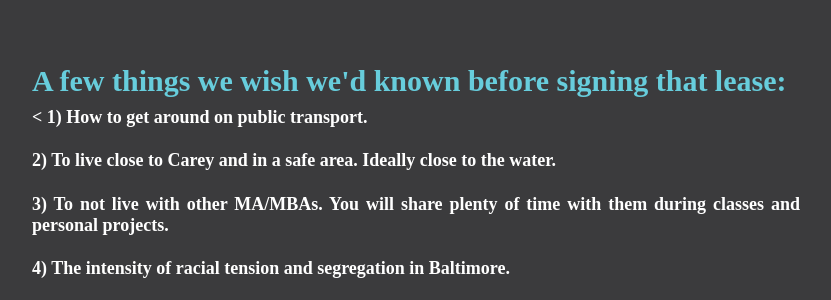
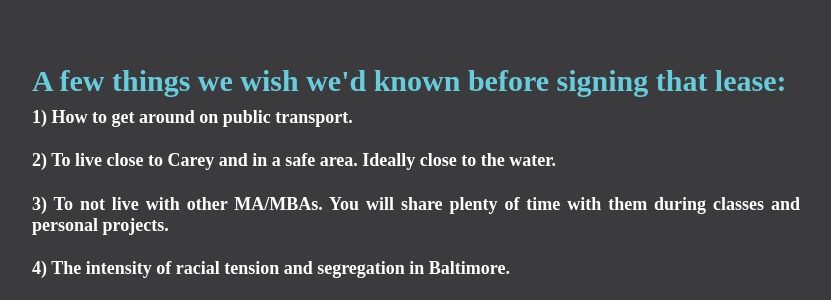
Before and after one commit to Karahmel/MAMBAMap, a Jekyll site: the page built from index.html, in a window 1280 px wide and 900 px high, scrolled down 1657 px. Shown: the part 153-453 px from the top of the window, without its empty margins (224-1055 px from the left). Built offline with Jekyll 4.4.1, drawn with Linux system fonts in a browser that asks for light colours; some web fonts are replaced; Markdown is read by kramdown in place of the engine named in the settings.

Commit message:
Update index.html

```diff
--- a/index.html
+++ b/index.html
@@ -30,7 +30,7 @@
 <br><br/>
   <h1>A few things we wish we'd known before signing that lease:</h1>
 
-<h3><
+<h3>
   1) How to get around on public transport.<br><br>
   2) To live close to Carey and in a safe area. Ideally close to the water.<br><br>
   3) To not live with other MA/MBAs. You will share plenty of time with them during classes and personal projects.<br><br>
```
